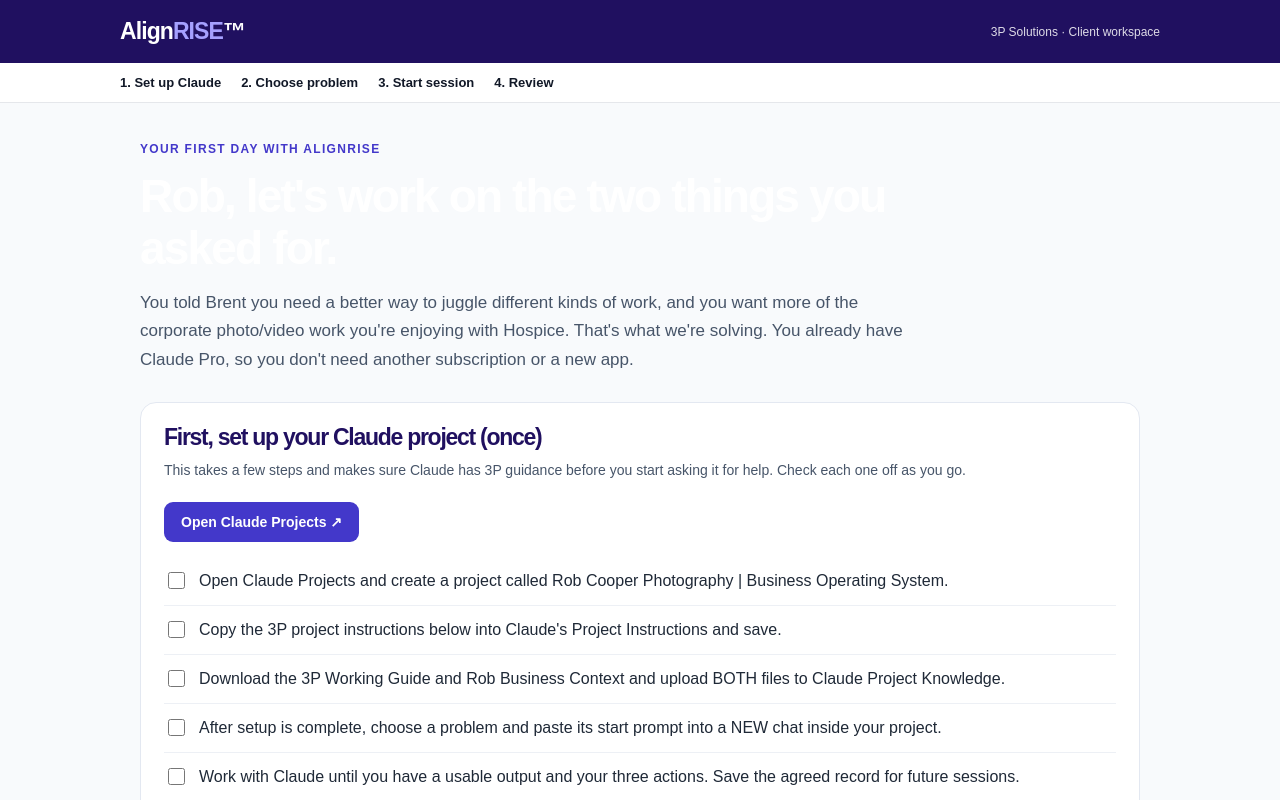
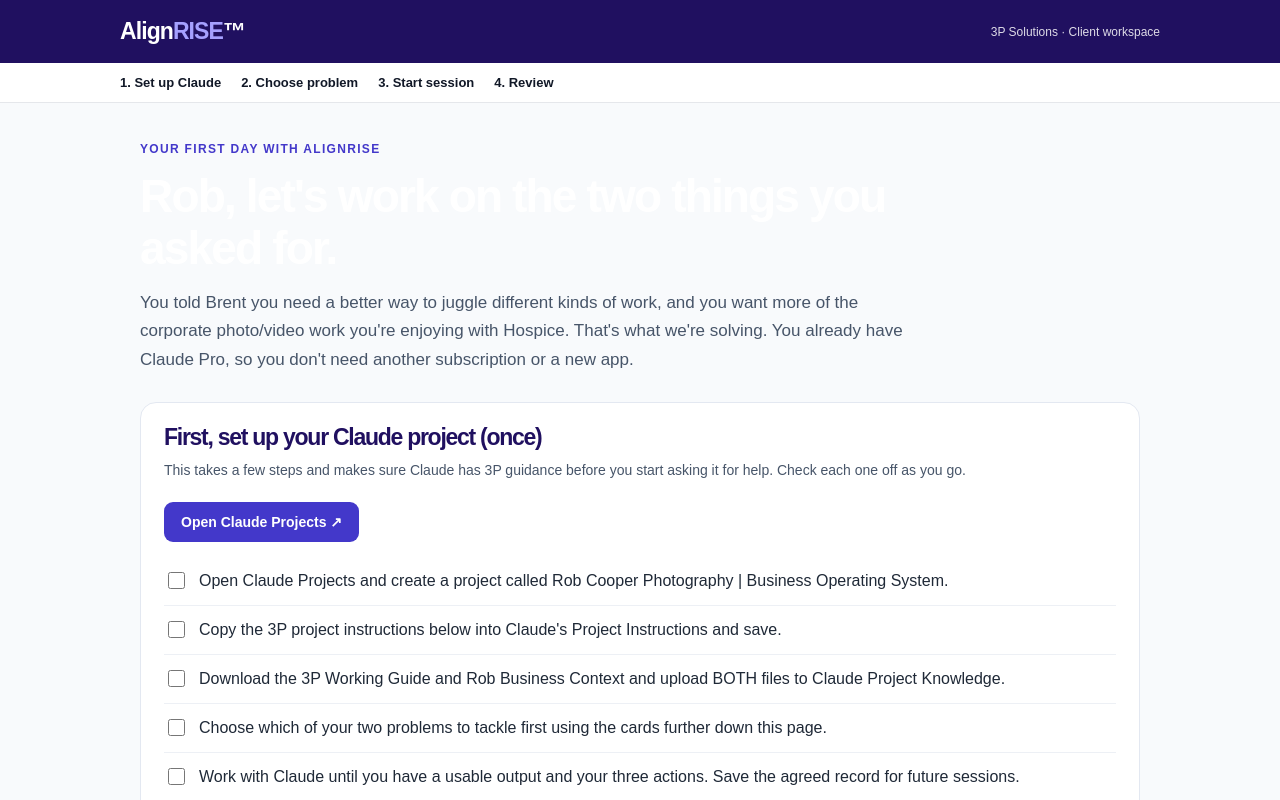
Before and after one commit to brent-prog/alignrise-site, a Next.js app: page /robcooper in a window 1280 px wide. Shown: the top 800 px of the page. Built offline with nearby package versions, Linux system fonts and the light colour scheme.

Commit message:
Clarify gated setup checklist before enabling first Claude session

```diff
--- a/src/app/robcooper/page.tsx
+++ b/src/app/robcooper/page.tsx
@@ -80,7 +80,7 @@ export default function RobCooperOnboarding(){
   "Open Claude Projects and create a project called Rob Cooper Photography | Business Operating System.",
   "Copy the 3P project instructions below into Claude's Project Instructions and save.",
   "Download the 3P Working Guide and Rob Business Context and upload BOTH files to Claude Project Knowledge.",
-  "After setup is complete, choose a problem and paste its start prompt into a NEW chat inside your project.",
+  "Choose which of your two problems to tackle first using the cards further down this page.",
   "Work with Claude until you have a usable output and your three actions. Save the agreed record for future sessions."
  ];
  const button:React.CSSProperties={background:"#4338ca",color:"#fff",padding:"12px 17px",border:0,borderRadius:9,fontWeight:750,cursor:"pointer",fontSize:14};
```
